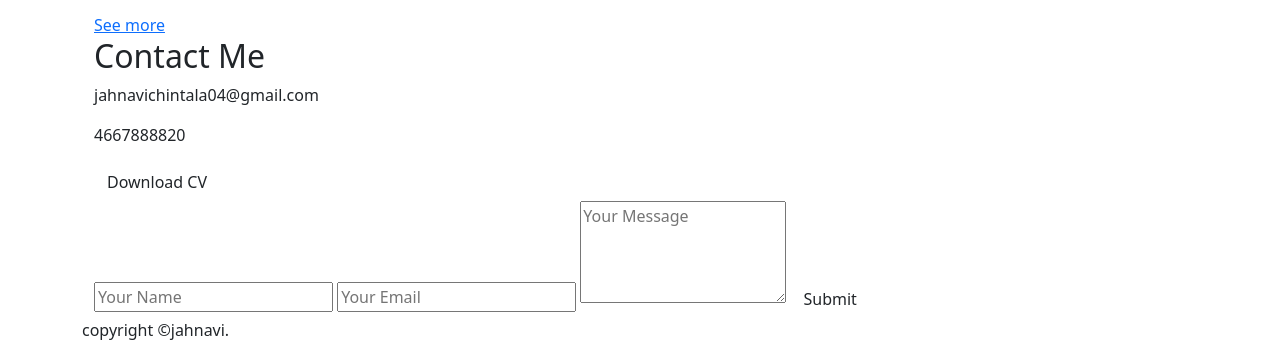
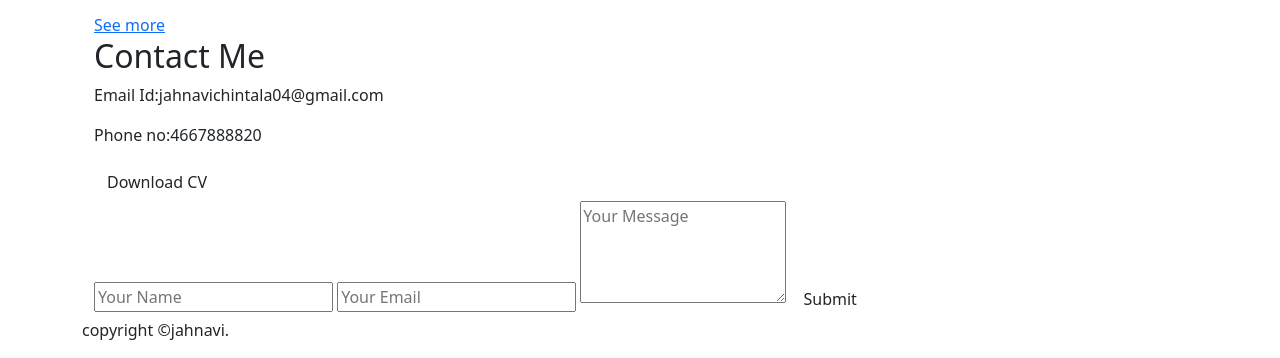
Before and after one commit to jahnavichintala/IBM-Project, a plain HTML site: page index.html in a window 1280 px wide. Shown: the part 1674-2032 px from the top of the page. Drawn offline with nearby package versions, Linux system fonts and the light colour scheme.

Commit message:
index.html

```diff
--- a/index.html
+++ b/index.html
@@ -195,8 +195,8 @@
         <div class="row">
             <div class="contact-left">
                 <h2 class="sub-title">Contact Me</h2>
-                <p><i class="fa-solid fa-paper-plane"></i>jahnavichintala04@gmail.com</p>
-                <p><i class="fa-solid fa-phone"></i>4667888820</p>
+                <p><i class="fa-solid fa-paper-plane"></i>Email Id:jahnavichintala04@gmail.com</p>
+                <p><i class="fa-solid fa-phone"></i>Phone no:4667888820</p>
                 <div class="social-icons">
                     <a href=""><i class="fa-brands fa-facebook"></i></a>
                     <a href=""><i class="fa-brands fa-square-instagram"></i></i></a>
```
